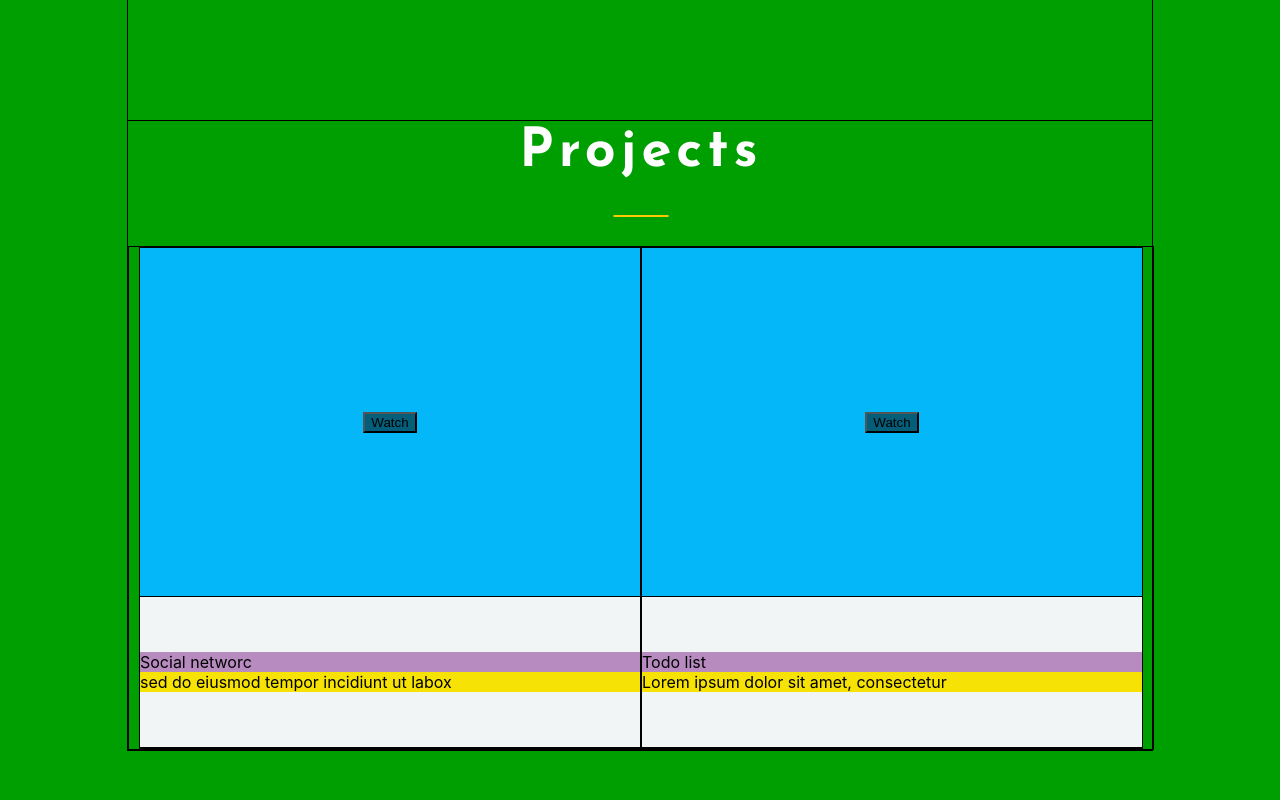
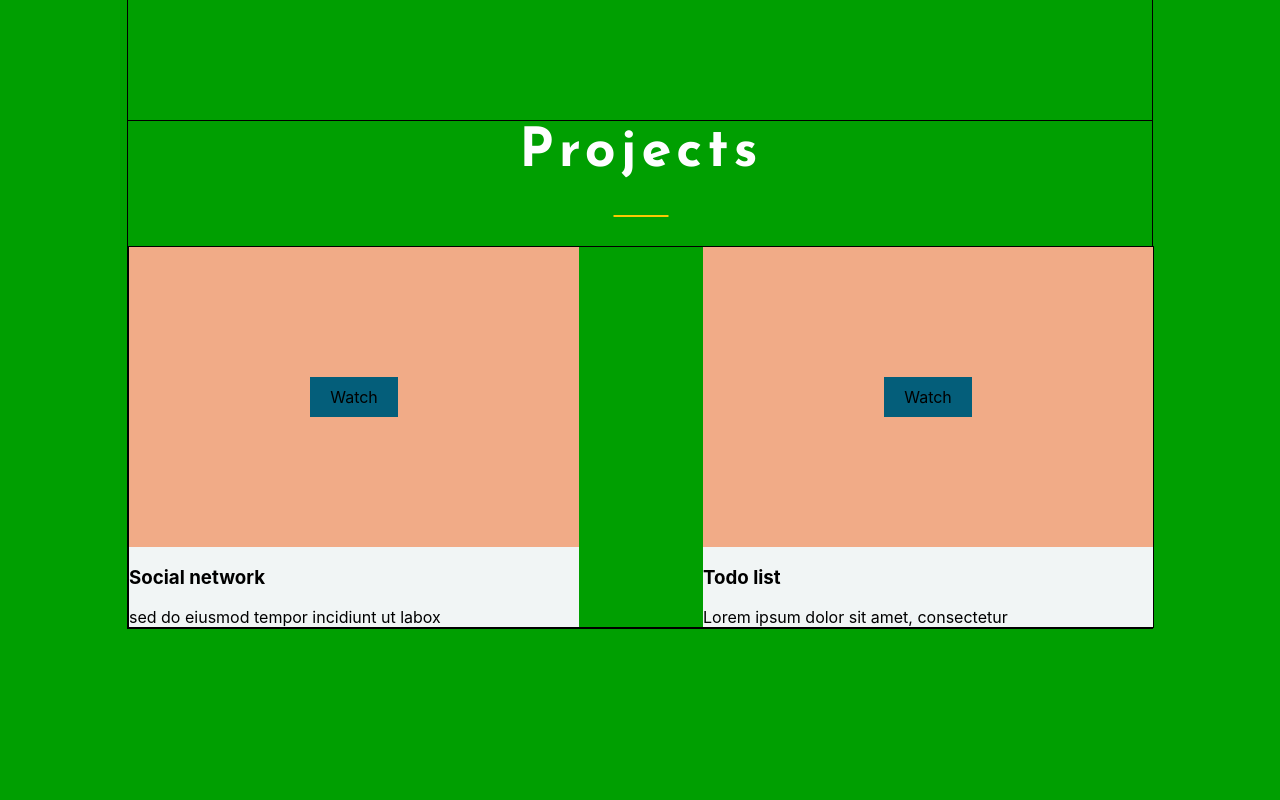
Before and after one commit to iliik/cv, a React (Create React App) app: page / in a window 1280 px wide. Shown: the part 1560-2360 px from the top of the page. Built offline with nearby package versions, Linux system fonts and the light colour scheme.

Commit message:
Title-Projects -  justify-content

```diff
--- a/public/index.html
+++ b/public/index.html
@@ -22,7 +22,7 @@
       Only files inside the `public` folder can be referenced from the HTML.
 
       Unlike "/favicon.ico" or "favicon.ico", "%PUBLIC_URL%/favicon.ico" will
-      work correctly both with client-side routing and a non-root public URL.
+      project correctly both with client-side routing and a non-root public URL.
       Learn how to configure a non-root public URL by running `npm run build`.
     -->
     <title>React App</title>
--- a/src/my-works/Projects.js
+++ b/src/my-works/Projects.js
@@ -1,7 +1,7 @@
 import React from 'react';
 import style from './Projects.module.css'
 import styleContainer from "../common/styles/Container.module.css";
-import Work from "./work/Work";
+import Project from "./project/Project";
 import Title from "../common/components/title/Title";
 
 
@@ -9,12 +9,10 @@ function Projects() {
     return (
         <div className={style.projectsBlock}>
             <div className={`${styleContainer.container} ${style.projectsContainer}`}>
-                <div className={style.title}>
                     <Title text={'Projects'}/>
-                </div>
                 <div className={style.projects}>
-                    <Work title={"Social networc"} discription={'sed do eiusmod tempor incidiunt ut labox'}/>
-                    <Work title={"Todo list"} discription={'Lorem ipsum dolor sit amet, consectetur'}/>
+                    <Project title={"Social network"} discription={'sed do eiusmod tempor incidiunt ut labox'}/>
+                    <Project title={"Todo list"} discription={'Lorem ipsum dolor sit amet, consectetur'}/>
                 </div>
             </div>
         </div>
--- a/src/my-works/Projects.module.css
+++ b/src/my-works/Projects.module.css
@@ -1,7 +1,7 @@
 .projectsBlock {
     min-height: 100vh;
     background-color: #009f01;
-    flex-wrap: wrap;
+
 }
 
 .projectsContainer {
@@ -13,7 +13,13 @@
     width: 100%;
     border: 1px solid;
     display: flex;
-    justify-content: center;
+
+    justify-content: space-between;
     flex-wrap: wrap;
     margin-top: 30px;
 }
+@media  screen  and (max-width: 1129px) {
+    .projects {
+        justify-content: center;
+    }
+}
--- /dev/null
+++ b/src/my-works/project/Project.js
@@ -0,0 +1,16 @@
+import React from 'react';
+import style from './Project.module.css'
+
+function Project(props) {
+    return (
+        <div className={style.project}>
+            <div className={style.image}>
+                <a className={style.video}>Watch</a>
+            </div>
+            <h3>{props.title}</h3>
+            <span className={style.description}>{props.discription}</span>
+        </div>
+    );
+}
+
+export default Project;
--- /dev/null
+++ b/src/my-works/project/Project.module.css
@@ -0,0 +1,32 @@
+.project {
+    background-color: #f1f5f5;
+    width: 450px;
+    display: flex;
+    flex-direction: column;
+
+    /*min-height: 500px;*/
+    /*border: 1px solid;*/
+    /*background-color: #03b7f8;*/
+    /*width: 100%;*/
+    /*height: 30%;*/
+
+    /*border: 1px solid;*/
+
+    /*display: flex;*/
+    /*flex-direction: column;*/
+    /*align-items: center;*/
+    /*justify-content: space-between;*/
+}
+
+.image {
+    height: 300px;
+    background-color: #f1ab87;
+    display: flex;
+    justify-content: center;
+    align-items: center;
+}
+
+.video {
+    background-color: #045e7a;
+    padding: 10px 20px;
+}
--- a/src/my-works/work/Work.js
+++ /dev/null
@@ -1,19 +0,0 @@
-import React from 'react';
-import style from './Work.module.css'
-
-function Work(props) {
-    return (
-        <div className={style.work}>
-            <div></div>
-            <div className={style.videocontainer}>
-                <button href className={style.video}>Watch</button>
-            </div>
-            <div className={style.project}>
-                <span className={style.projectName}>{props.title}</span>
-                <span className={style.description}>{props.discription}</span>
-            </div>
-        </div>
-    );
-}
-
-export default Work;
--- a/src/my-works/work/Work.module.css
+++ /dev/null
@@ -1,50 +0,0 @@
-.work {
-    width: 500px;
-    min-height: 500px;
-    border: 1px solid;
-    background-color: #03b7f8;
-
-    display: flex;
-    flex-direction: column;
-    align-items: center;
-    justify-content: space-between;
-
-
-}
-
-.videocontainer {
-
-    /*display: flex;*/
-    /*align-items: center;*/
-    /*justify-content: center;*/
-    /*flex-direction: column;*/
-    /*align-content: center;*/
-
-}
-
-.video {
-    background-color: #045e7a;
-
-}
-
-.projectName {
-
-    background-color: #b78bc0;
-
-}
-
-.description {
-    background-color: #f6e205;
-
-}
-
-.project {
-    width: 100%;
-    height: 30%;
-    background-color: #f1f5f5;
-    border: 1px solid;
-    display: flex;
-    flex-direction: column;
-    justify-content: center;
-
-}
```
